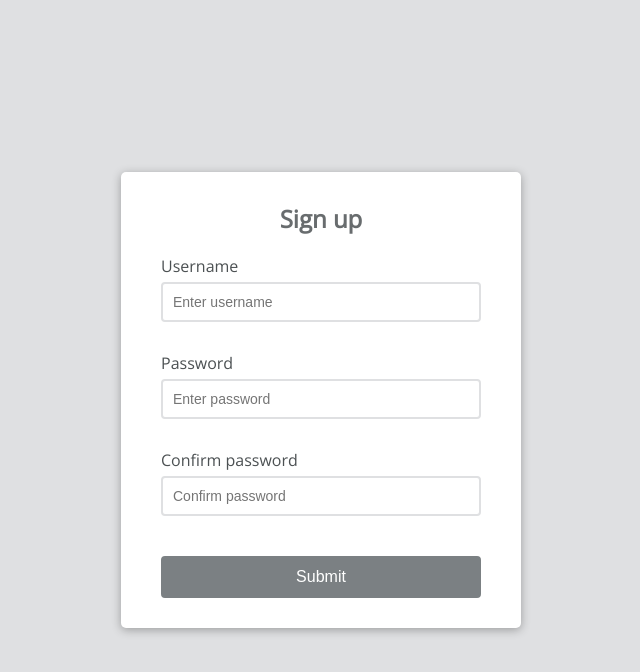
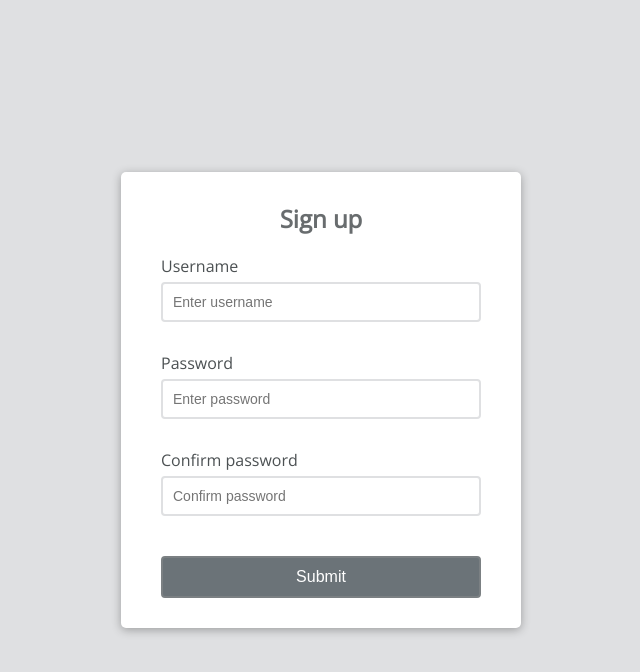
Before and after one commit to EbinPhilip/vanilla_js_projects, a plain HTML site: page form_validator/index.html in a window 1280 px wide. In both pictures the pointer is over the button "Submit". Shown: the whole page, without its empty margins (319-959 px from the left). Drawn offline with nearby package versions, Linux system fonts and the light colour scheme.

Commit message:
form_validator: style update for button hover/click

```diff
--- a/form_validator/style.css
+++ b/form_validator/style.css
@@ -94,3 +94,13 @@ h2 {
     margin-top: 20px;
     width: 100%;
 }
+
+.form button:hover {
+    background-color: #6b7378;
+    border-color: solid #6b7378;
+}
+
+.form button:active {
+    background-color: #54575a;
+    border-color: 2px solid #54575a;
+}
```
